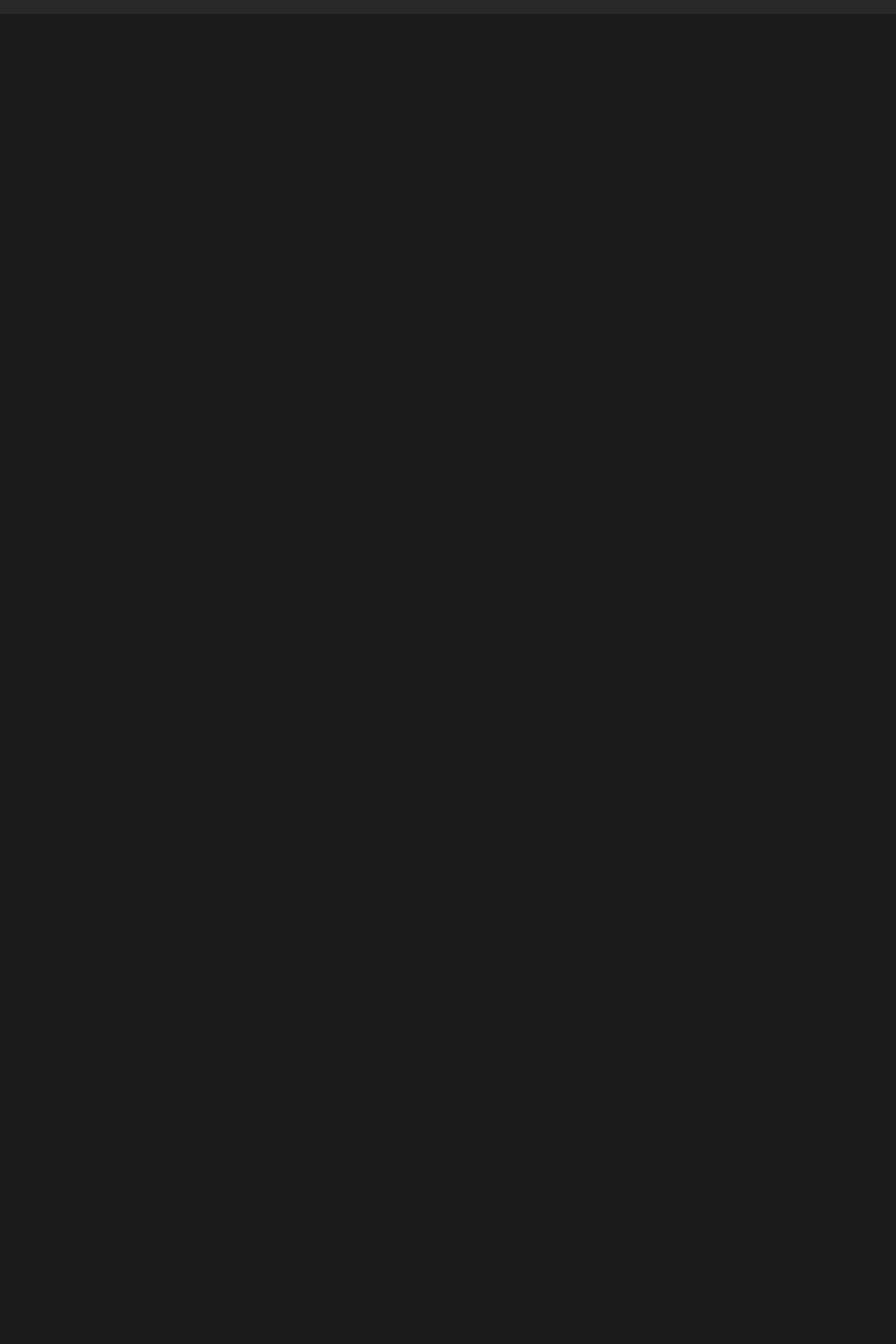
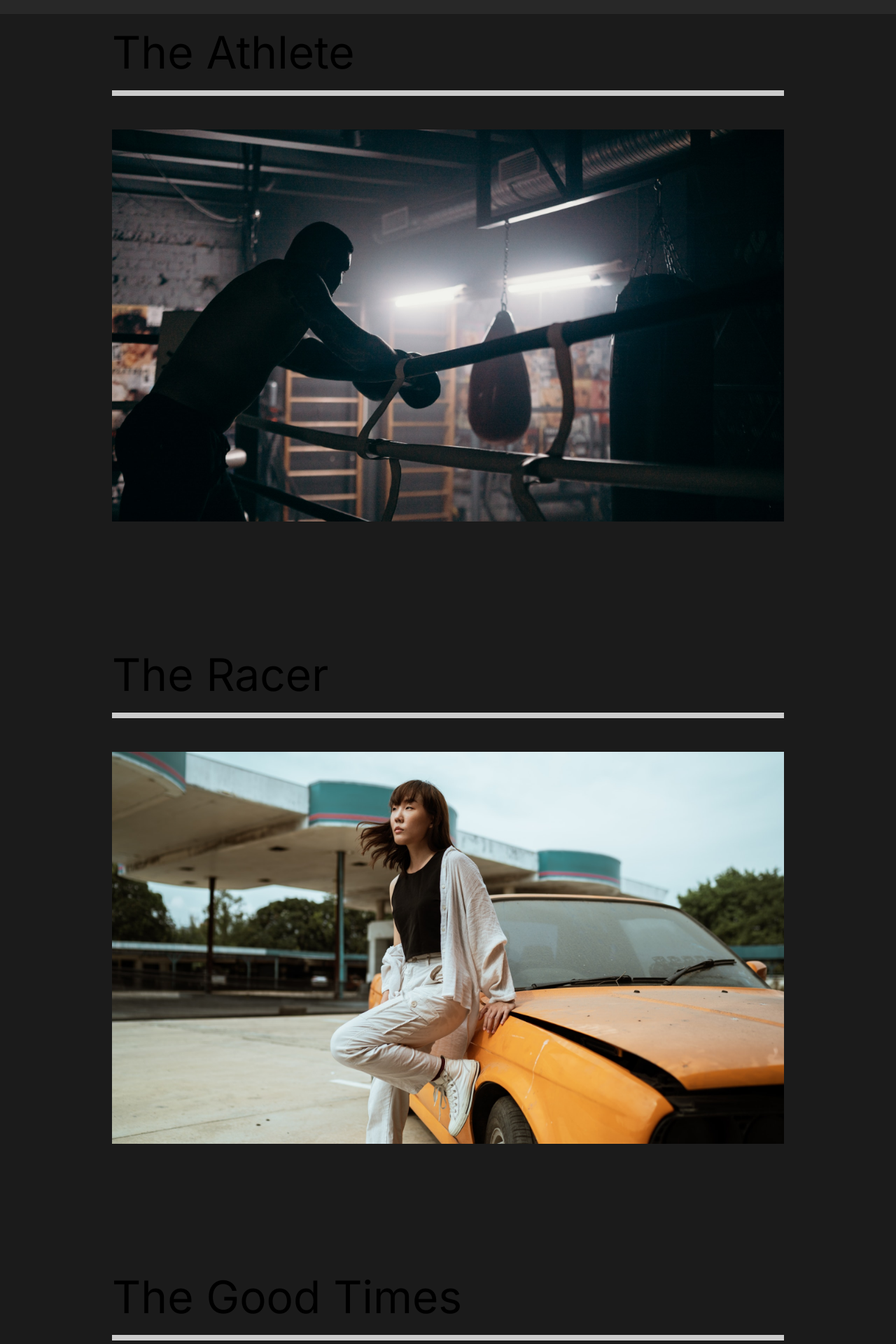
Before and after one commit to badjatya/capture-app, a React (Create React App) app: page /work in a window 1280 px wide. Shown: the part 60-1980 px from the top of the page at 70% size. Before the commit the page ends 800 px from the top, so only its background shows below. Built offline with nearby package versions, Linux system fonts and the light colour scheme.

Commit message:
OurWork Page styled

```diff
--- a/src/pages/OurWork.js
+++ b/src/pages/OurWork.js
@@ -1,11 +1,69 @@
 import React from "react";
+
+// Import Lib
+import styled from "styled-components";
+import { Link } from "react-router-dom";
+
+// Import Images
+import athleteImage from "../img/athlete-small.png";
+import theRacerImage from "../img/theracer-small.png";
+import goodTimesImage from "../img/goodtimes-small.png";
 
 const OurWork = () => {
   return (
-    <div>
-      <h1>Our Work page</h1>
-    </div>
+    <StyledWork>
+      <StyledMovie>
+        <h2>The Athlete</h2>
+        <div className="line" />
+        <Link to="/work/athlete">
+          <img src={athleteImage} alt="athlete pic" />
+        </Link>
+      </StyledMovie>
+
+      <StyledMovie>
+        <h2>The Racer</h2>
+        <div className="line" />
+        <Link to="/work/racer">
+          <img src={theRacerImage} alt="racer pic" />
+        </Link>
+      </StyledMovie>
+
+      <StyledMovie>
+        <h2>The Good Times</h2>
+        <div className="line" />
+        <Link to="/work/good">
+          <img src={goodTimesImage} alt="good times pic" />
+        </Link>
+      </StyledMovie>
+    </StyledWork>
   );
 };
 
+// Styled
+const StyledWork = styled.div`
+  min-height: 100vh;
+  padding: 5rem 10rem;
+  overflow: hidden;
+
+  h2 {
+    padding: 1rem 0rem;
+  }
+`;
+
+const StyledMovie = styled.div`
+  padding-bottom: 10rem;
+
+  .line {
+    height: 0.5rem;
+    margin-bottom: 3rem;
+    background: #ccc;
+  }
+
+  img {
+    width: 100%;
+    height: 70vh;
+    object-fit: cover;
+  }
+`;
+
 export default OurWork;
```
